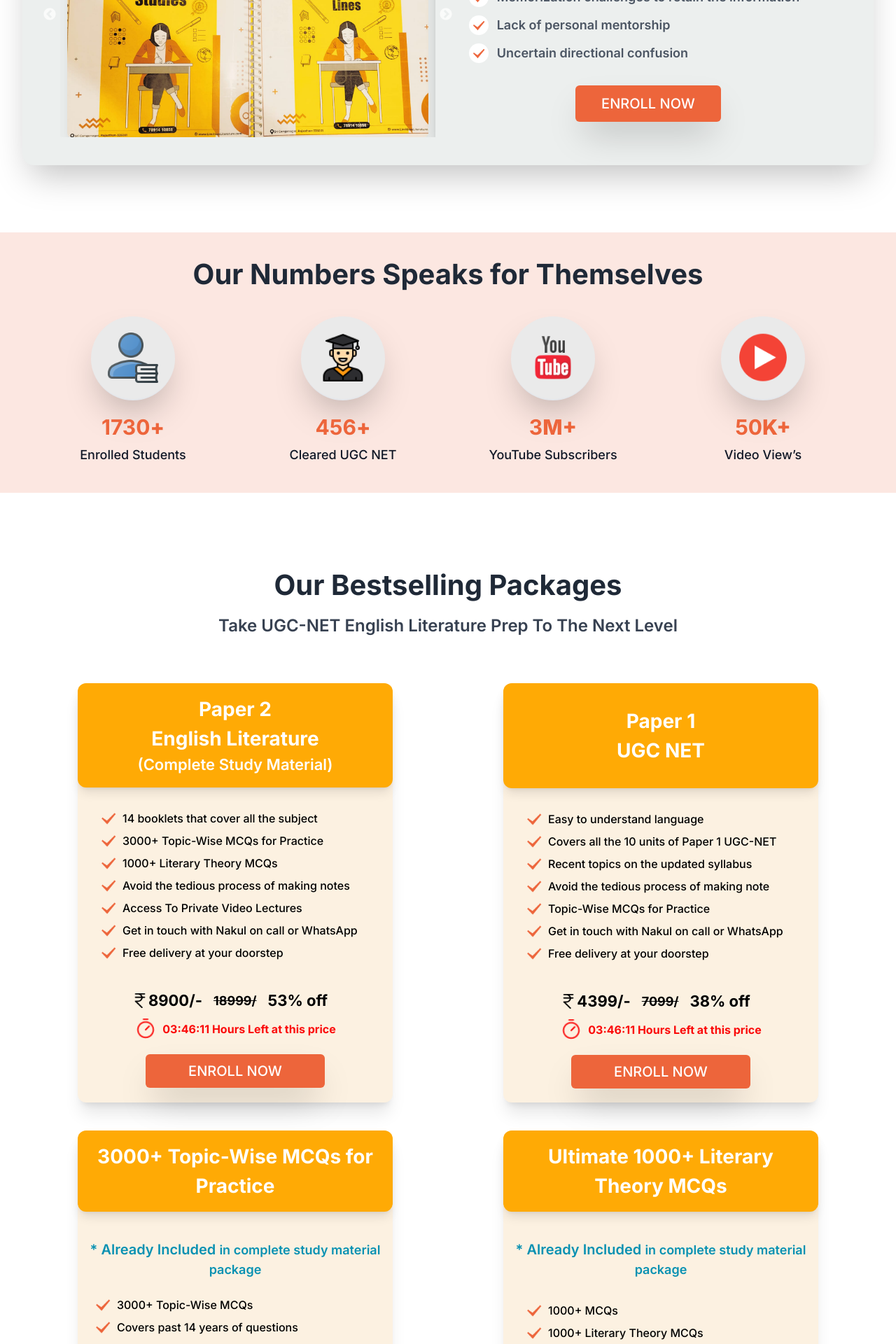
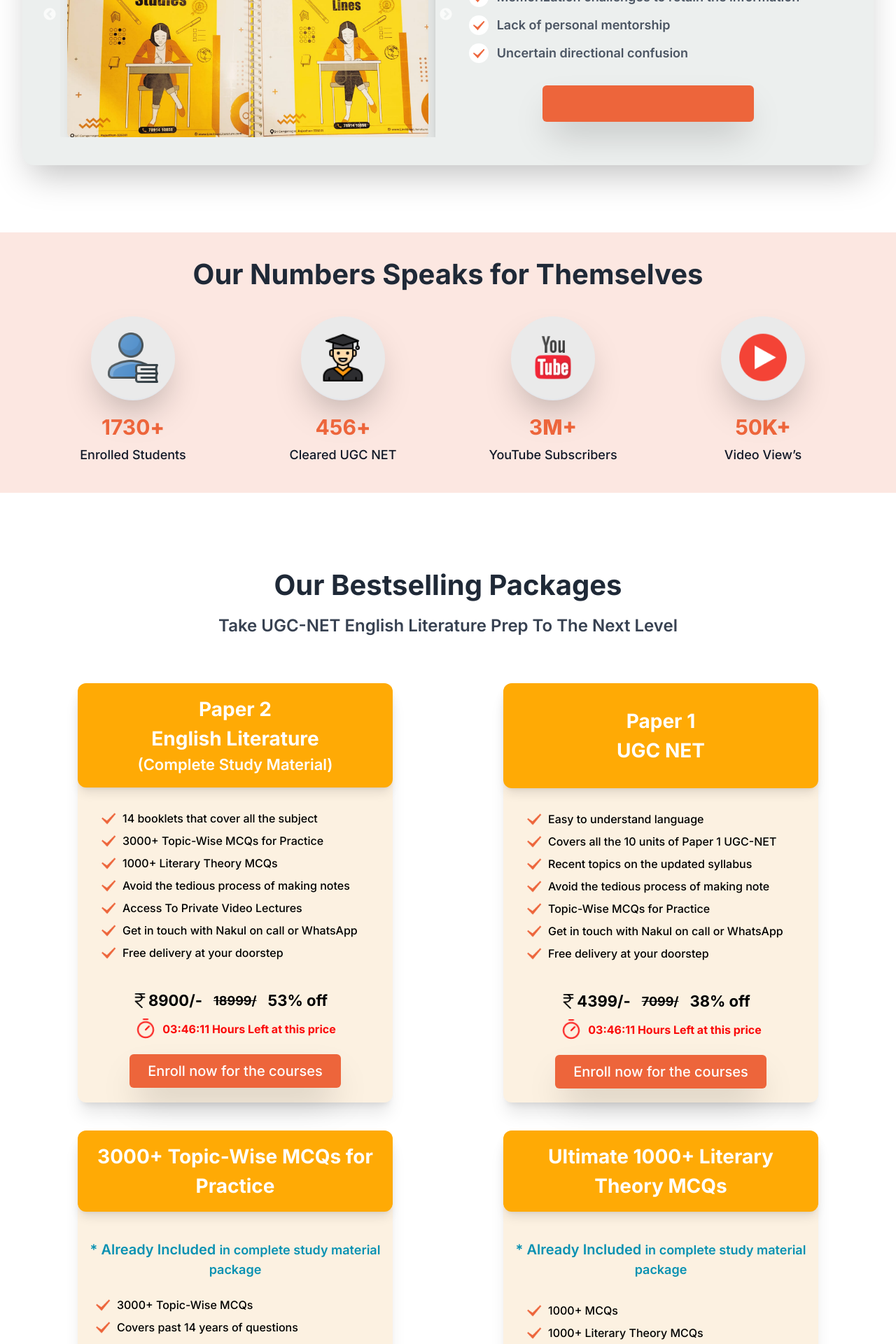
Before and after one commit to turbofinn/limitless, a React (Create React App) app in the folder client/: page / in a window 1280 px wide. Shown: the part 820-2740 px from the top of the page at 70% size. Built offline with nearby package versions, Linux system fonts and the light colour scheme.

Commit message:
button changes

```diff
--- a/client/src/component/Home.jsx
+++ b/client/src/component/Home.jsx
@@ -145,10 +145,10 @@ const Home = () => {
                             </div>
                         </div>
                         <div className=" text-center lg:text-start mt-10">
-                            <button className=" text-xl text-white bg-[#ed653b] h-12 font-medium  w-48 rounded-md shadow-2xl hover:text-[#ed653b] hover:bg-white hover:border-2 hover:border-[#ed653b] transition-all ease-linear duration-300 " onClick={() => {
+                            <button className=" text-xl text-white bg-[#ed653b] h-12 font-medium  w-[302px] rounded-md shadow-2xl hover:text-[#ed653b] hover:bg-white hover:border-2 hover:border-[#ed653b] transition-all ease-linear duration-300 " onClick={() => {
                                 setIsOpen(true);
                                 handleClick();
-                            }}>ENROLL NOW
+                            }}>Enroll now for the courses
                             </button>
                         </div>
                     </div>
@@ -193,7 +193,7 @@ const Home = () => {
                                 <h3 className=" text-lg font-semibold">Uncertain directional confusion</h3>
                             </div>
                             <div className=" lg:text-center mt-8 text-center">
-                                <button className=" text-xl text-white bg-[#ed653b] h-[52px] font-medium w-52 rounded-md shadow-2xl hover:text-[#ed653b] hover:bg-white hover:border-2 hover:border-[#ed653b] transition-all ease-linear duration-300  " onClick={() => { setIsOpen(true) }}>ENROLL NOW</button>
+                                <button className=" text-xl text-white bg-[#ed653b] h-[52px] font-medium w-[302px] rounded-md shadow-2xl hover:text-[#ed653b] hover:bg-white hover:border-2 hover:border-[#ed653b] transition-all ease-linear duration-300  " onClick={() => { setIsOpen(true) }}></button>
                             </div>
                         </div>
                     </div>
@@ -297,7 +297,7 @@ const Home = () => {
                             <h3 className=" text-[#FB0A0A] font-bold"><span>{reverseTime}</span>  Hours Left at this price</h3>
                         </div>
                         <div className=" text-center mt-5">
-                            <button className=" text-xl text-white bg-[#ed653b] h-12 font-medium  w-64 rounded-md shadow-2xl hover:text-[#ed653b] hover:bg-white hover:border-2 hover:border-[#ed653b] transition-all ease-linear duration-300  " onClick={() => { setIsOpen(true) }}>ENROLL NOW</button>
+                            <button className=" text-xl text-white bg-[#ed653b] h-12 font-medium  w-[302px] rounded-md shadow-2xl hover:text-[#ed653b] hover:bg-white hover:border-2 hover:border-[#ed653b] transition-all ease-linear duration-300  " onClick={() => { setIsOpen(true) }}>Enroll now for the courses</button>
                         </div>
                     </div>
 
@@ -349,7 +349,7 @@ const Home = () => {
                             <h3 className=" text-[#FB0A0A] font-bold"><span>{reverseTime}</span>  Hours Left at this price</h3>
                         </div>
                         <div className=" text-center mt-5">
-                            <button className=" text-xl text-white bg-[#ed653b] h-12 font-medium  w-64 rounded-md shadow-2xl hover:text-[#ed653b] hover:bg-white hover:border-2 hover:border-[#ed653b] transition-all ease-linear duration-300 " onClick={() => { setIsOpen(true) }}>ENROLL NOW</button>
+                            <button className=" text-xl text-white bg-[#ed653b] h-12 font-medium  w-[302px] rounded-md shadow-2xl hover:text-[#ed653b] hover:bg-white hover:border-2 hover:border-[#ed653b] transition-all ease-linear duration-300 " onClick={() => { setIsOpen(true) }}>Enroll now for the courses</button>
                         </div>
                     </div>
 
@@ -392,7 +392,7 @@ const Home = () => {
                             <h3 className=" text-[#FB0A0A] font-bold"><span>{reverseTime}</span>  Hours Left at this price</h3>
                         </div>
                         <div className=" text-center">
-                            <button className="mt-6 text-xl text-white bg-[#ed653b] h-12 font-medium  w-64 rounded-md shadow-2xl hover:text-[#ed653b] hover:bg-white hover:border-2 hover:border-[#ed653b] transition-all ease-linear duration-300 " onClick={() => { setIsOpen(true) }}>ENROLL NOW</button>
+                            <button className="mt-6 text-xl text-white bg-[#ed653b] h-12 font-medium w-[302px] rounded-md shadow-2xl hover:text-[#ed653b] hover:bg-white hover:border-2 hover:border-[#ed653b] transition-all ease-linear duration-300 " onClick={() => { setIsOpen(true) }}>Enroll now for the courses</button>
                         </div>
                     </div>
 
@@ -440,7 +440,7 @@ const Home = () => {
                             <h3 className=" text-[#FB0A0A] font-bold"><span>{reverseTime}</span>  Hours Left at this price</h3>
                         </div>
                         <div className=" text-center mt-5">
-                            <button className=" text-xl text-white bg-[#ed653b] h-12 font-medium  w-64 rounded-md shadow-2xl hover:text-[#ed653b] hover:bg-white hover:border-2 hover:border-[#ed653b] transition-all ease-linear duration-300  " onClick={() => { setIsOpen(true) }}>ENROLL NOW</button>
+                            <button className=" text-xl text-white bg-[#ed653b] h-12 font-medium  w-[302px] rounded-md shadow-2xl hover:text-[#ed653b] hover:bg-white hover:border-2 hover:border-[#ed653b] transition-all ease-linear duration-300  " onClick={() => { setIsOpen(true) }}>Enroll now for the courses</button>
                         </div>
                     </div>
                 </div>
@@ -496,7 +496,7 @@ const Home = () => {
                         <h2 className=" md:text-lg font-base text-justify  mt-5">If you commit to our books & courses for a couple of months, you will see a drastic improvement in your preparation. I’ve worked very hard to organize the course in the best possible way. </h2>
                         <h2 className=" md:text-lg  text-justify font-base  mt-5">The study material works 100%, only if you let it work. All you just have to do is spend a few hours every day reading the material. If any doubt pops up, I’m just a call away. Call me and I will let you in the right direction.</h2>
                         <div className=" text-center lg:text-start">
-                            <button className=" text-xl text-white bg-[#ed653b] h-12 font-medium  w-64 rounded-md shadow-2xl mt-5 hover:text-[#ed653b] hover:bg-white hover:border-2 hover:border-[#ed653b] transition-all ease-linear duration-300 " onClick={() => { setIsOpen(true) }}>ENROLL NOW</button>
+                            <button className=" text-xl text-white bg-[#ed653b] h-12 font-medium  w-[302px] rounded-md shadow-2xl mt-5 hover:text-[#ed653b] hover:bg-white hover:border-2 hover:border-[#ed653b] transition-all ease-linear duration-300 " onClick={() => { setIsOpen(true) }}>Enroll now for the courses</button>
                         </div>
                     </div>
                 </div>
@@ -520,7 +520,7 @@ const Home = () => {
                             <li>and above all guidance to stay in the right direction.</li>
                         </ul>
                         <div className=" text-center lg:text-end ">
-                            <button className=" text-xl text-white bg-[#ed653b] h-12 font-medium  w-64 rounded-md shadow-2xl mt-5 " onClick={() => { setIsOpen(true) }}>ENROLL NOW</button>
+                            <button className=" text-xl text-white bg-[#ed653b] h-12 font-medium  w-64 rounded-md shadow-2xl mt-5 " onClick={() => { setIsOpen(true) }}>Enroll now for the courses</button>
                         </div>
                     </div>
                     <div className="col-span-4">
@@ -563,7 +563,7 @@ const Home = () => {
                     </div>
                 </div>
                 <div className=" text-center ">
-                    <button className=" text-xl text-white bg-[#ed653b] h-12 font-medium  w-64 rounded-md shadow-2xl mt-10 hover:text-[#ed653b] hover:bg-white hover:border-2 hover:border-[#ed653b] transition-all ease-linear duration-300 " onClick={() => { setIsOpen(true) }}>ENROLL NOW</button>
+                    <button className=" text-xl text-white bg-[#ed653b] h-12 font-medium  w-[302px] rounded-md shadow-2xl mt-10 hover:text-[#ed653b] hover:bg-white hover:border-2 hover:border-[#ed653b] transition-all ease-linear duration-300 " onClick={() => { setIsOpen(true) }}>Enroll now for the courses</button>
                 </div>
                 <h2 className=" md:text-lg font-semibold mt-4 text-center">This study material includes everything you have ever desired</h2>
             </div>
@@ -611,7 +611,7 @@ const Home = () => {
                         <div className=" p-8 text-white text-lg ">
                             <h2 className=" text-center text-4xl font-bold leading-normal">5 hours left, Hurry up before its too late!</h2>
                             <div className=" lg:text-center mt-8 text-center">
-                                <button className=" text-xl text-white bg-[#ed653b] h-[50px] font-medium w-48 rounded-md shadow-2xl hover:text-[#ed653b] hover:bg-white hover:border-2 hover:border-[#ed653b] transition-all ease-linear duration-300  ">ENROLL NOW</button>
+                                <button className=" text-xl text-white bg-[#ed653b] h-[50px] font-medium w-48 rounded-md shadow-2xl hover:text-[#ed653b] hover:bg-white hover:border-2 hover:border-[#ed653b] transition-all ease-linear duration-300  ">Enroll now for the courses</button>
                             </div>
                         </div>
                     </div>
@@ -626,13 +626,13 @@ const Home = () => {
                             <div className="relative mx-auto my-auto">
                                 <FirstModal />
                                 <div className=" lg:text-center text-center">
-                                    <button className=" text-xl text-white bg-[#ed653b] h-[50px] font-medium w-56 rounded-md shadow-2xl hover:text-[#ed653b] hover:bg-white hover:border-2 hover:border-[#ed653b] transition-all ease-linear duration-300  " onClick={()=>{
+                                    <button className=" text-xl text-white bg-[#ed653b] h-[50px] font-medium w-[302px] rounded-md shadow-2xl hover:text-[#ed653b] hover:bg-white hover:border-2 hover:border-[#ed653b] transition-all ease-linear duration-300  " onClick={() => {
                                         setShow(false);
                                         setIsOpen(true);
-                                    }}>ENROLL NOW</button>
+                                    }}>Enroll now for the courses</button>
                                 </div>
                             </div>
-                            <button className=" absolute top-0 right-0 m-3 text-gray-500 hover:text-gray-900 " onClick={()=>{setShow(false)}}>
+                            <button className=" absolute top-0 right-0 m-3 text-gray-500 hover:text-gray-900 " onClick={() => { setShow(false) }}>
                                 <svg className="h-8 w-8" fill="none" viewBox="0 0 24 24" stroke="currentColor">
                                     <path strokeLinecap="round" strokeLinejoin="round" strokeWidth="2" d="M6 18L18 6M6 6l12 12"></path>
                                 </svg>
```
Also changed, not shown: 1 other file (tests, documents, lock files or other folders).
